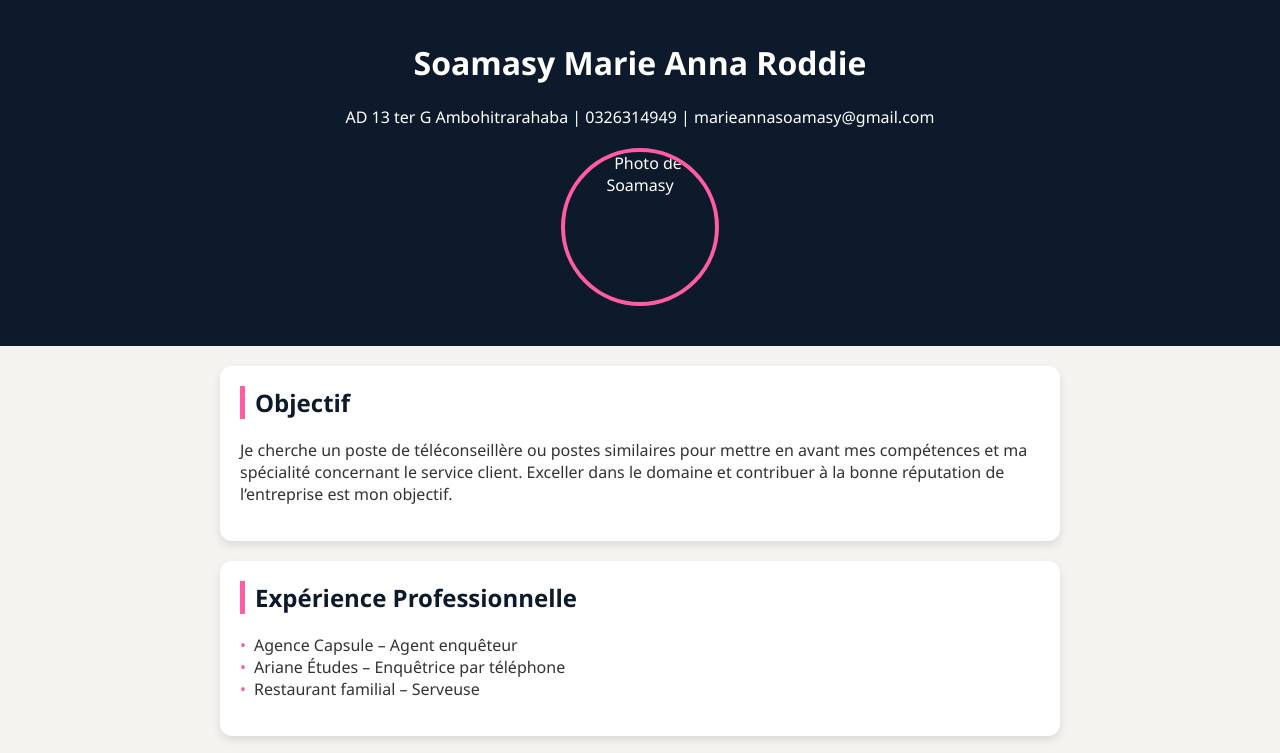
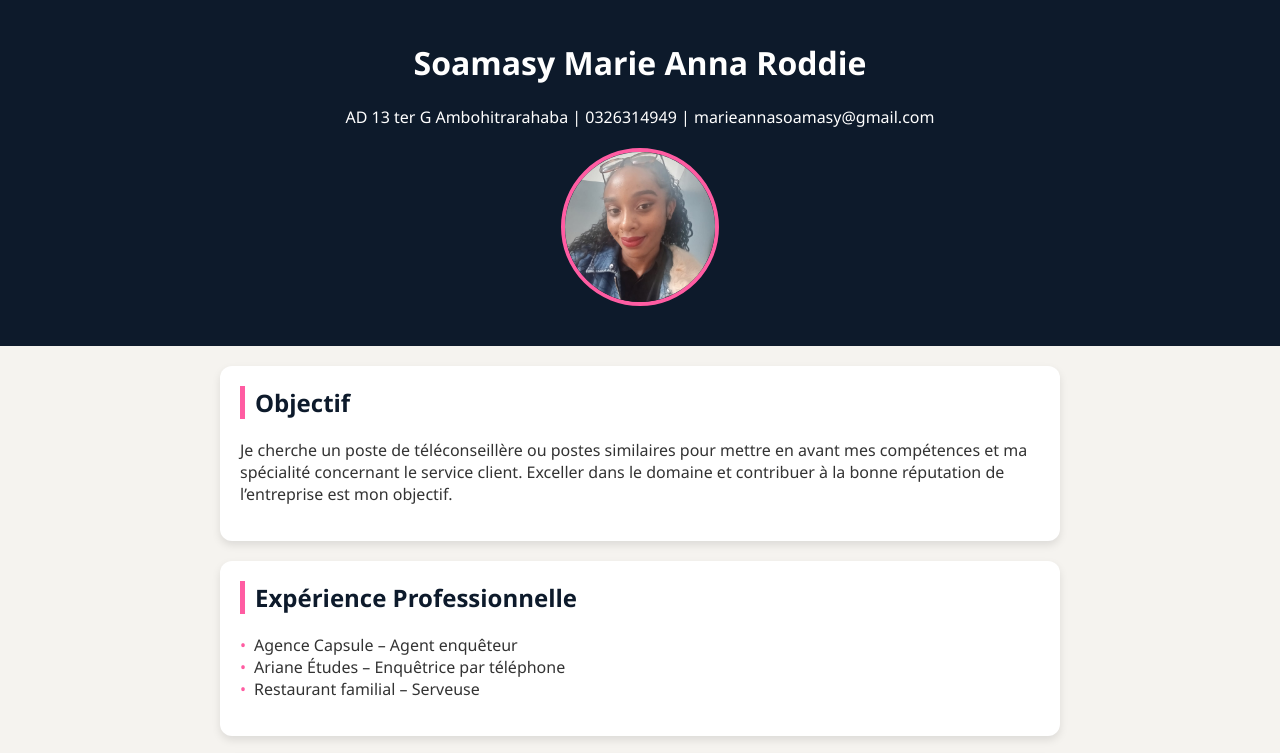
Before and after one commit to weTO-star/Portfolio-Anna, a plain HTML site: page index.html in a window 1280 px wide. Shown: the top 753 px of the page. Drawn offline with Linux system fonts and the light colour scheme.

Commit message:
Update index.html
jpeg

```diff
--- a/index.html
+++ b/index.html
@@ -67,7 +67,7 @@
     <header>
         <h1>Soamasy Marie Anna Roddie</h1>
         <p>AD 13 ter G Ambohitrarahaba | 0326314949 | marieannasoamasy@gmail.com</p>
-        <img src="photo.jpg" alt="Photo de Soamasy" class="photo">
+        <img src="photo.jpeg" alt="Photo de Soamasy" class="photo">
     </header>
 
     <section>
```
